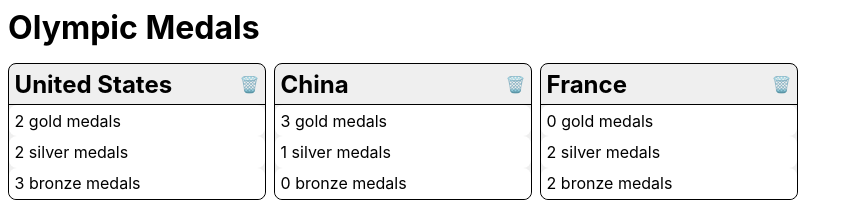
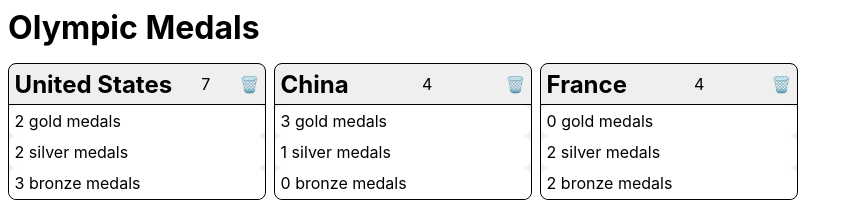
Before and after one commit to manderson116/medals-radix, a React (Vite) app: page / in a window 1280 px wide. Shown: the top 202 px of the page, without its empty margins (0-853 px from the left). Built offline with nearby package versions, Linux system fonts and the light colour scheme.

Commit message:
[3a.05] Display total medals awared to country

```diff
--- a/src/components/Country.jsx
+++ b/src/components/Country.jsx
@@ -1,10 +1,19 @@
 import Medal from "./Medal";
 
 function Country(props) {
+  function getMedalsTotal() {
+    let sum = 0;
+    props.medals.forEach((medal) => {
+      sum += props.country[medal.name];
+    });
+    return sum;
+  }
+
   return (
     <div className="country">
       <div className="header">
         <h2>{props.country.name}</h2>
+        <div>{getMedalsTotal()}</div>
         <div
           className="basket"
           onClick={() => props.onDelete(props.country.id)}
```
